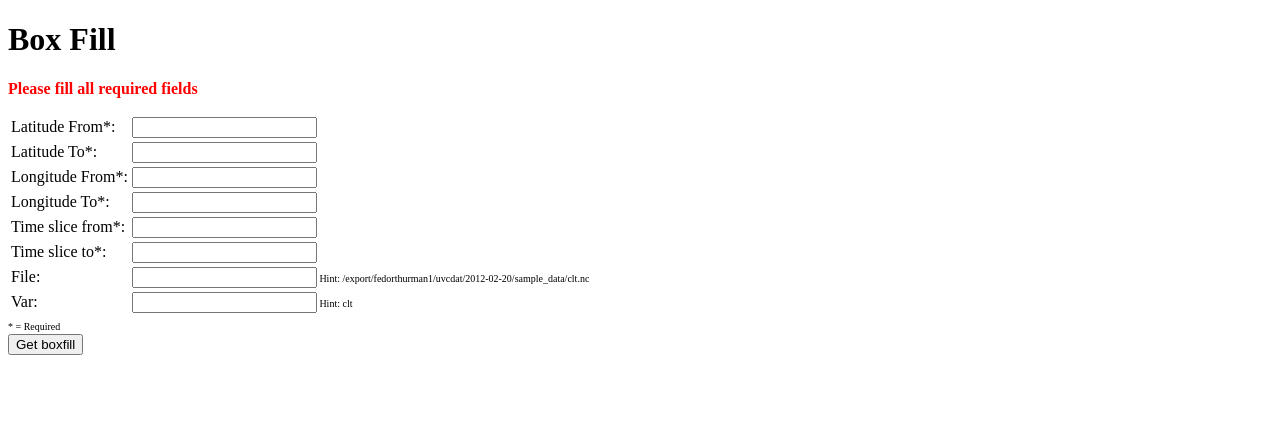
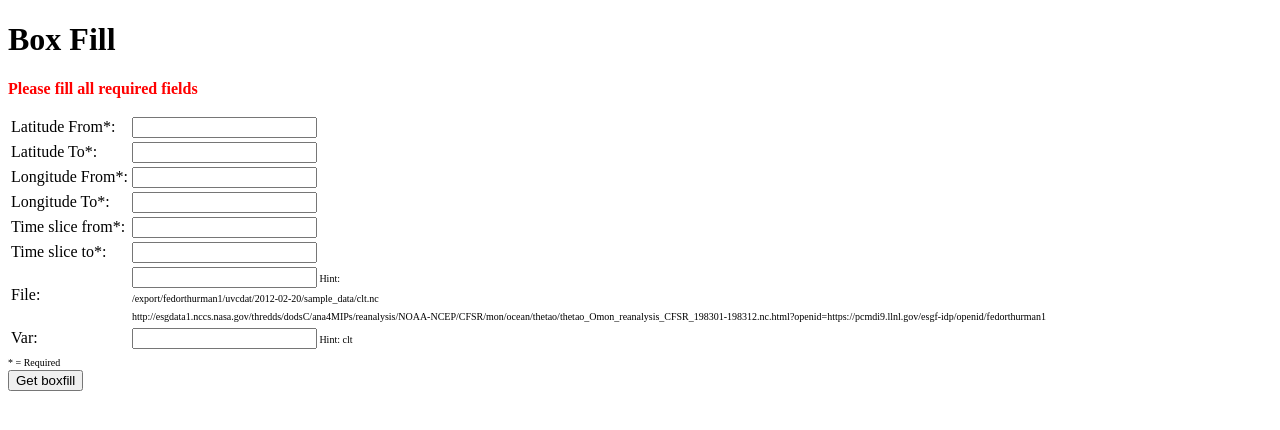
Before and after one commit to CDAT/uvdjango, a Django app: page /boxfill/ in a window 1280 px wide. Shown: the top 430 px of the page. Run offline with Django 3.2, Linux system fonts and the light colour scheme; parts of the project's set-up code (start-up, migrations or seed data) failed here and were passed over.

Commit message:
Add OpenDAP link that requires sign-in to the hints section.

```diff
--- a/home/templates/boxfill_form.html
+++ b/home/templates/boxfill_form.html
@@ -60,7 +60,8 @@
                 <label for="file">File:</label>
             </td>
             <td>
-                <input type="text" name="file" id="file"/><font size="1"> Hint: /export/fedorthurman1/uvcdat/2012-02-20/sample_data/clt.nc</font>
+                <input type="text" name="file" id="file"/><font size="1"> Hint: <br/>/export/fedorthurman1/uvcdat/2012-02-20/sample_data/clt.nc
+               <br/> http://esgdata1.nccs.nasa.gov/thredds/dodsC/ana4MIPs/reanalysis/NOAA-NCEP/CFSR/mon/ocean/thetao/thetao_Omon_reanalysis_CFSR_198301-198312.nc.html?openid=https://pcmdi9.llnl.gov/esgf-idp/openid/fedorthurman1<br/></font>
             </td>
         </tr>
         <tr>
```
